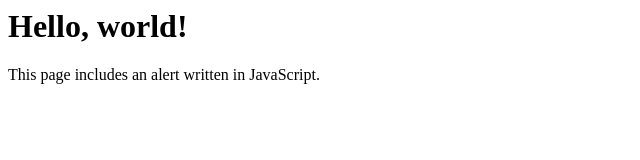
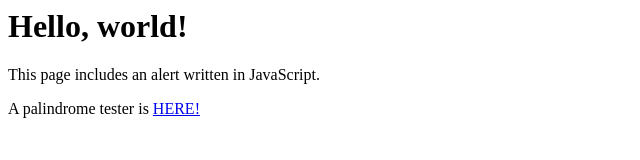
Before and after one commit to Axarva/js_tutorial, a plain HTML site: page index.html in a window 1280 px wide. Shown: the whole page, without its empty margins (0-640 px from the left). Drawn offline with Linux system fonts and the light colour scheme.

Commit message:
Add palindrome tester link

```diff
--- a/index.html
+++ b/index.html
@@ -13,5 +13,6 @@
     <body>
         <h1>Hello, world!</h1>
         <p>This page includes an alert written in JavaScript.</p>
+	<p>A palindrome tester is <a href="./palindrome.html">HERE!</a></p>
     </body>
 </html>
```
